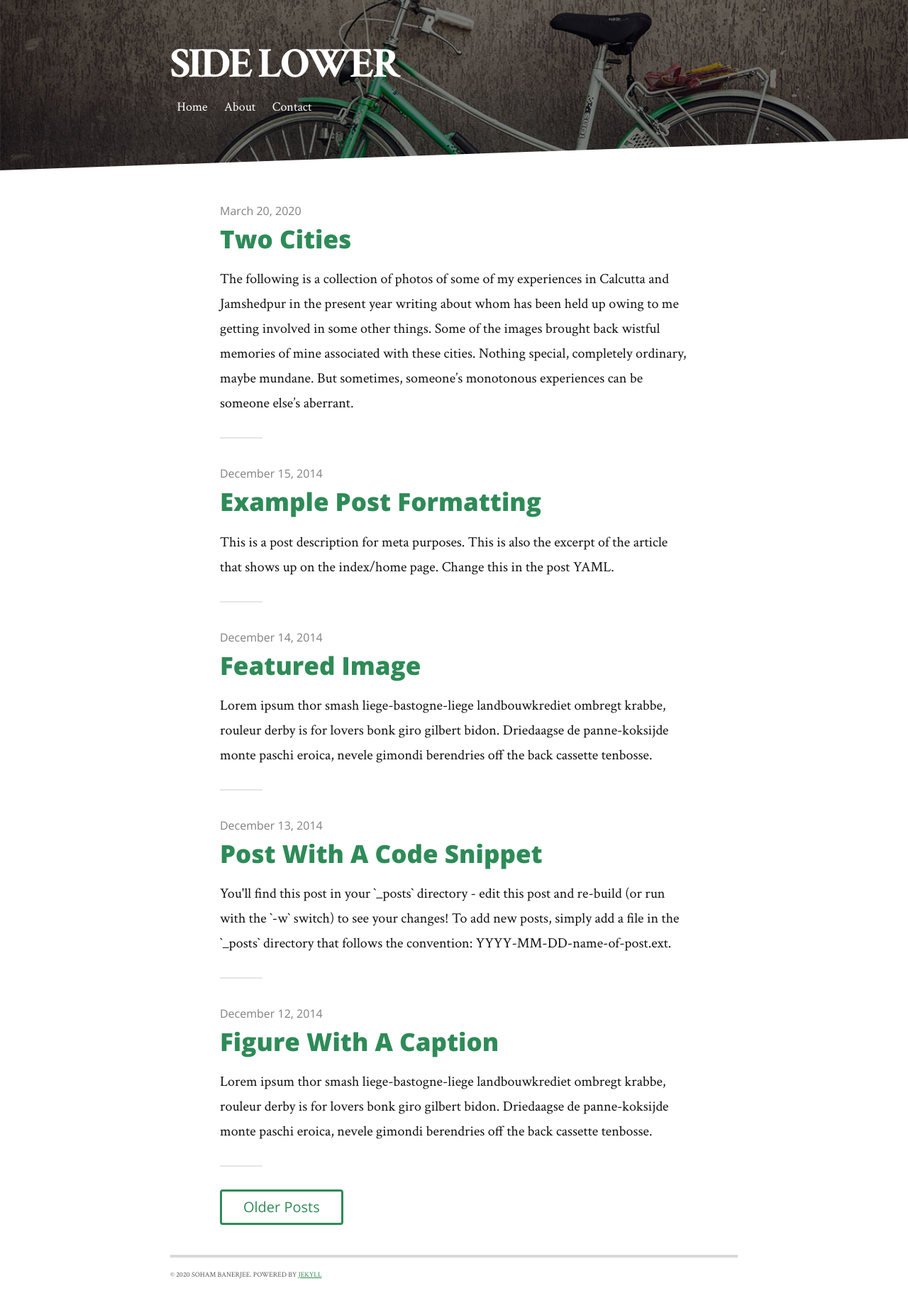
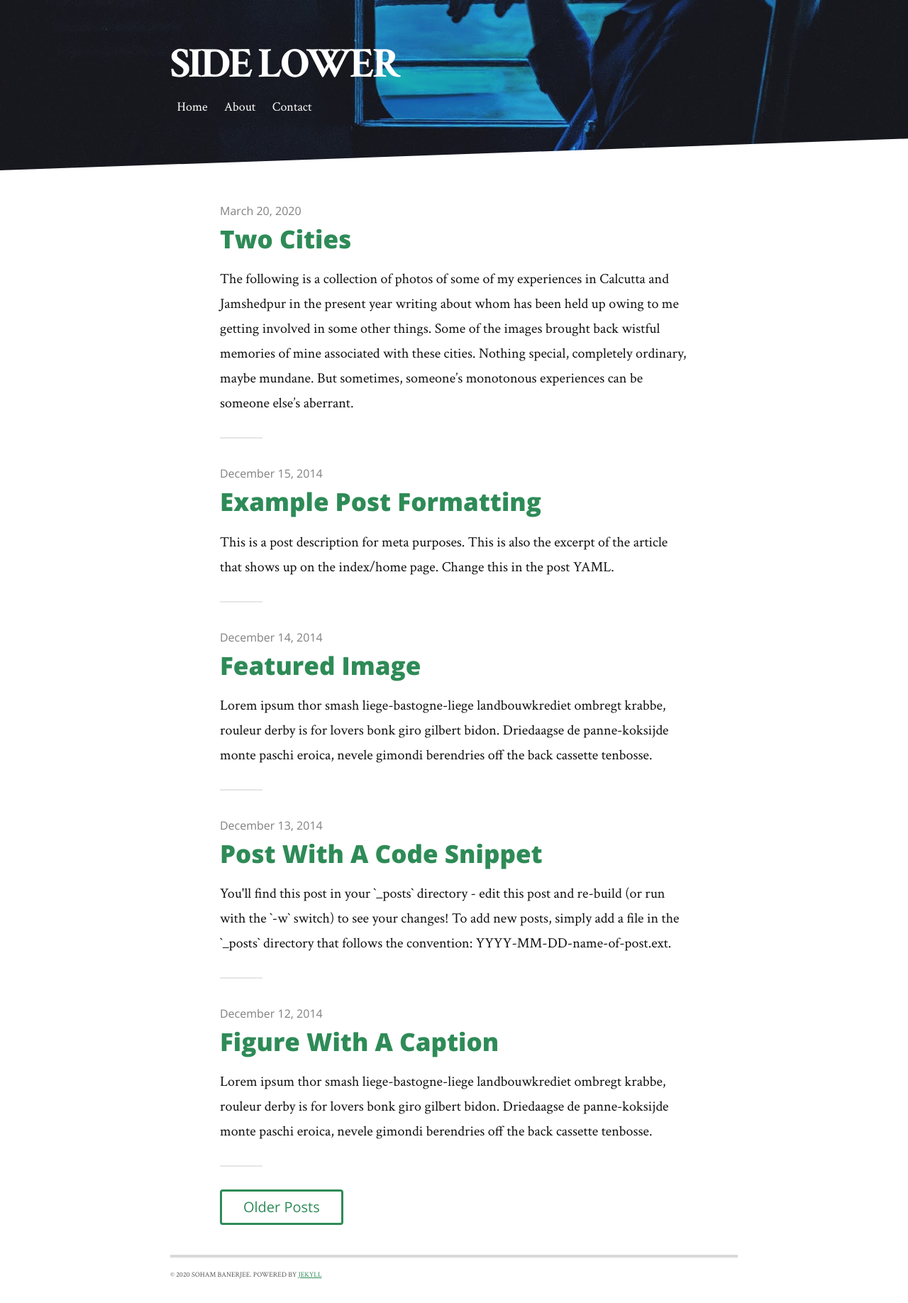
Before and after one commit to sohamlive/sohamlive.github.io, a Jekyll site: the page built from index.html, in a window 1280 px wide. Shown: the whole page at 71% size. Built offline with Jekyll 4.4.1, drawn with Linux system fonts in a browser that asks for light colours; nearby versions of some CDN libraries; the list of posts is cut into pages by our own code.

Commit message:
new covers

```diff
--- a/assets/css/style.css
+++ b/assets/css/style.css
@@ -536,7 +536,7 @@
 }
 .header{
     background-color:#2e8b57;
-    background-image:url(../img/touring.jpg);
+    background-image:url(../img/cover-2.jpg);
     background-size:cover;
     background-position:50%;
     color:#fff;
```
Also changed, not shown: assets/img/cover-2.jpg (added), 1 other file.
